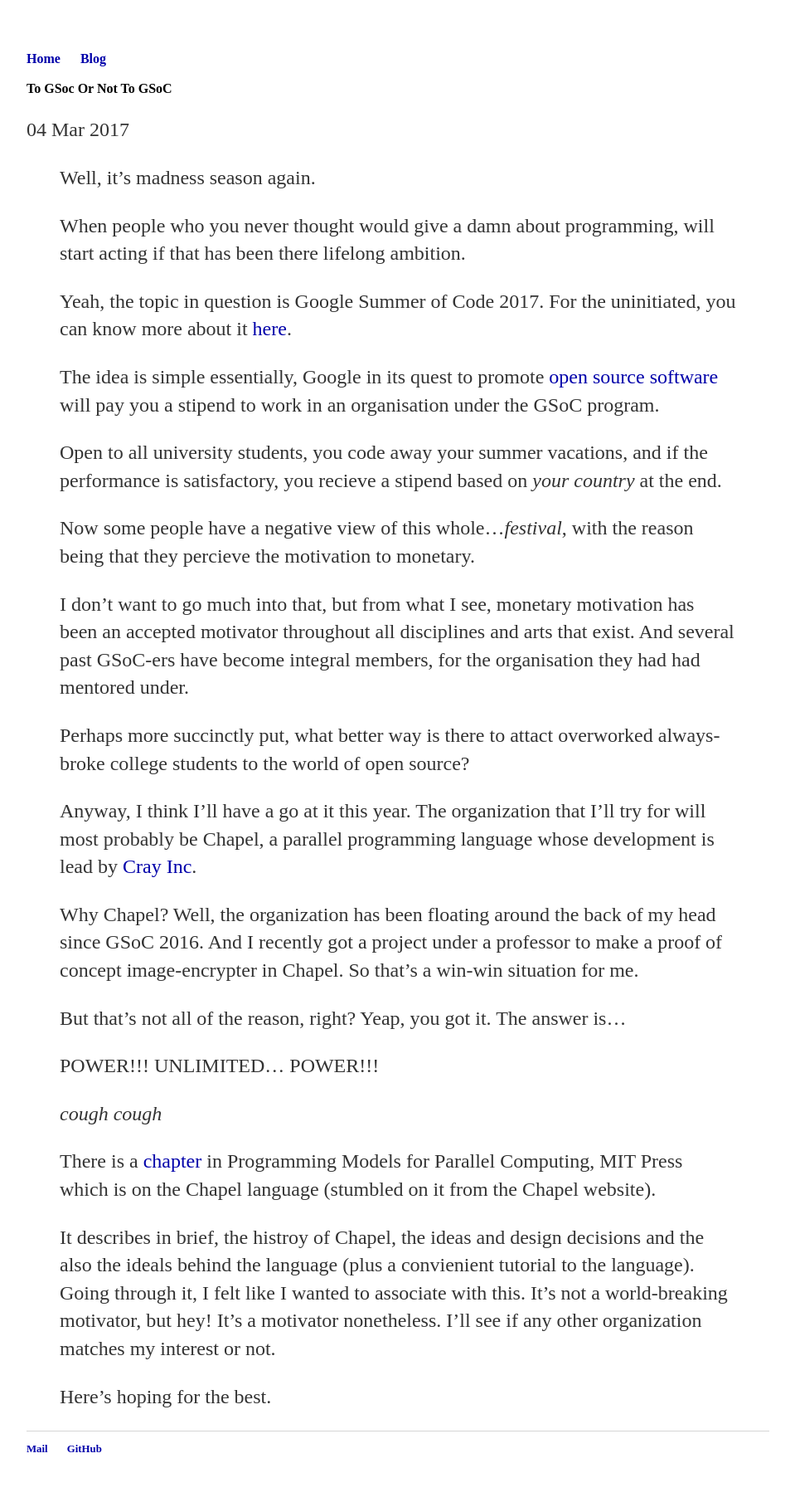
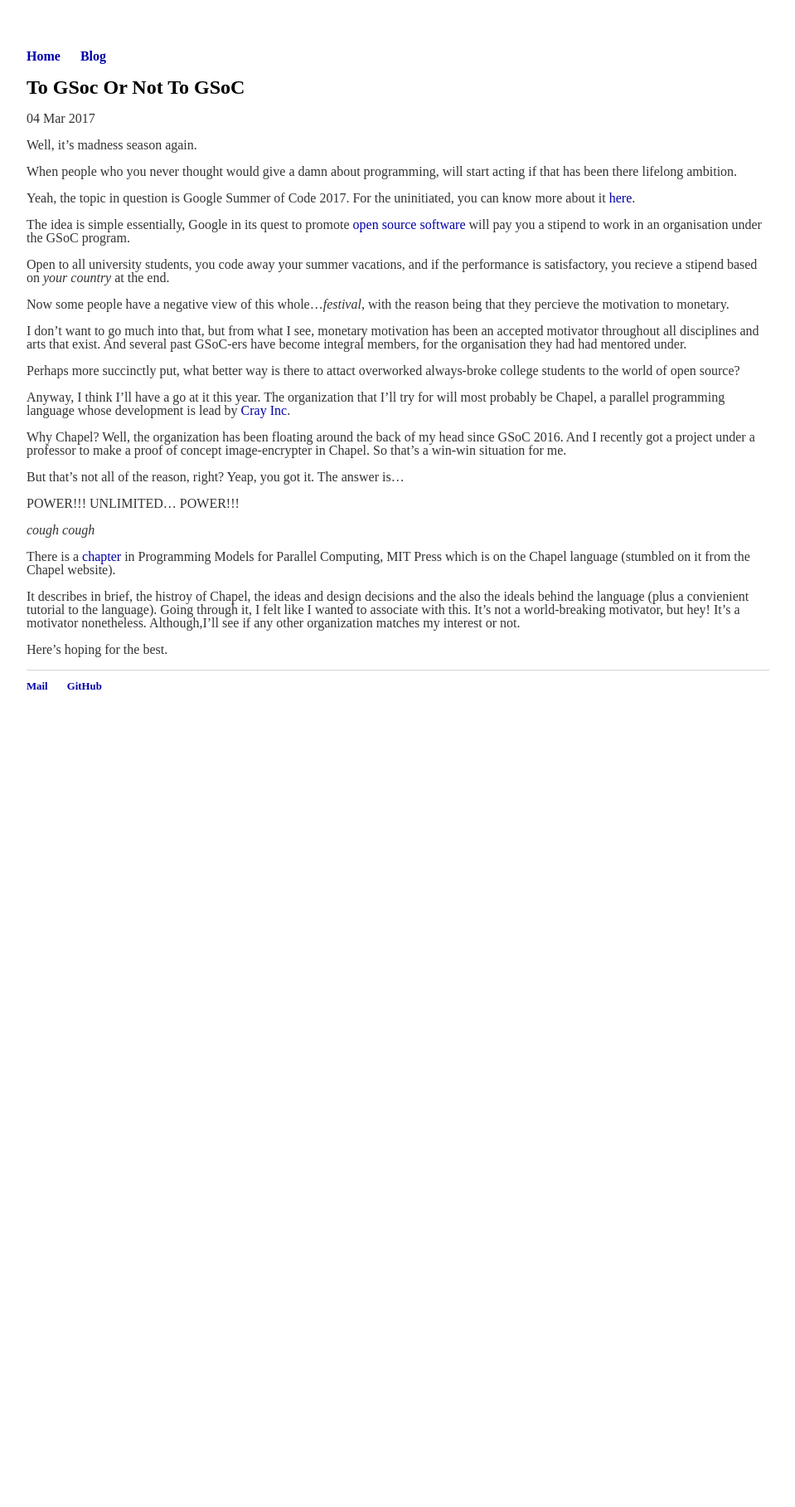
Before and after one commit to TestSubjector/testsubjector.github.io, a Jekyll site: the page built from _posts/2017-03-04-To-GSoc-Or-Not-To-GSoC.md, in a window 1280 px wide. Shown: the whole page at 83% size, without its empty margins (160-1119 px from the left). Built offline with Jekyll 4.4.1, drawn with Linux system fonts in a browser that asks for light colours; after the commit the page ends 900 px from its top, so only the background shows below that.

Commit message:
Slight fixes

```diff
--- a/_posts/2017-03-04-To-GSoc-Or-Not-To-GSoC.md
+++ b/_posts/2017-03-04-To-GSoc-Or-Not-To-GSoC.md
@@ -4,44 +4,44 @@
 date: 2017-03-04
 ---
 
-> Well, it's madness season again.
+Well, it's madness season again.
 
-> When people who you never thought would give a damn about programming, will start acting if that has been there lifelong ambition.
+When people who you never thought would give a damn about programming, will start acting if that has been there lifelong ambition.
 
 
-> Yeah, the topic in question is Google Summer of Code 2017.
-> For the uninitiated, you can know more about it [here](https://summerofcode.withgoogle.com/).
+Yeah, the topic in question is Google Summer of Code 2017.
+For the uninitiated, you can know more about it [here](https://summerofcode.withgoogle.com/).
 
-> The idea is simple essentially,
-> Google in its quest to promote [open source software](https://en.wikipedia.org/wiki/Open-source_software) will pay you a stipend to work in an organisation under the GSoC program.
+The idea is simple essentially,
+Google in its quest to promote [open source software](https://en.wikipedia.org/wiki/Open-source_software) will pay you a stipend to work in an organisation under the GSoC program.
 
-> Open to all university students, you code away your summer vacations, and if the performance is satisfactory, you recieve a stipend based on *your country* at the end.
+Open to all university students, you code away your summer vacations, and if the performance is satisfactory, you recieve a stipend based on *your country* at the end.
 
 
-> Now some people have a negative view of this whole...*festival*, with the reason being that they percieve the motivation to monetary.
+Now some people have a negative view of this whole...*festival*, with the reason being that they percieve the motivation to monetary.
 
-> I don't want to go much into that, but from what I see, monetary motivation has been an accepted motivator throughout all disciplines and arts that exist.
-> And several past GSoC-ers have become integral members, for the organisation they had had mentored under.
+I don't want to go much into that, but from what I see, monetary motivation has been an accepted motivator throughout all disciplines and arts that exist.
+And several past GSoC-ers have become integral members, for the organisation they had had mentored under.
 
-> Perhaps more succinctly put, what better way is there to attact overworked always-broke college students to the world of open source?
+Perhaps more succinctly put, what better way is there to attact overworked always-broke college students to the world of open source?
 
-> Anyway, I think I'll have a go at it this year.
-> The organization that I'll try for will most probably be Chapel, a parallel programming language whose development is lead by [Cray Inc](http://www.cray.com/).
+Anyway, I think I'll have a go at it this year.
+The organization that I'll try for will most probably be Chapel, a parallel programming language whose development is lead by [Cray Inc](http://www.cray.com/).
 
-> Why Chapel? Well, the organization has been floating around the back of my head since GSoC 2016. And I recently got a project under a professor to make a proof of concept image-encrypter in Chapel.
-> So that's a win-win situation for me.
+Why Chapel? Well, the organization has been floating around the back of my head since GSoC 2016. And I recently got a project under a professor to make a proof of concept image-encrypter in Chapel.
+So that's a win-win situation for me.
 
-> But that's not all of the reason, right?
-> Yeap, you got it. The answer is...
+But that's not all of the reason, right?
+Yeap, you got it. The answer is...
 
-> POWER!!! UNLIMITED... POWER!!!
+POWER!!! UNLIMITED... POWER!!!
 
-> *cough* *cough*
+*cough* *cough*
 
-> There is a [chapter](http://chapel.cray.com/publications/PMfPC-Chapel.pdf) in Programming Models for Parallel Computing, MIT Press which is on the Chapel language (stumbled on it from the Chapel website).
+There is a [chapter](http://chapel.cray.com/publications/PMfPC-Chapel.pdf) in Programming Models for Parallel Computing, MIT Press which is on the Chapel language (stumbled on it from the Chapel website).
 
-> It describes in brief, the histroy of Chapel, the ideas and design decisions and the also the ideals behind the language (plus a convienient tutorial to the language).
-> Going through it, I felt like I wanted to associate with this. It's not a world-breaking motivator, but hey! It's a motivator nonetheless.
-> I'll see if any other organization matches my interest or not.
+It describes in brief, the histroy of Chapel, the ideas and design decisions and the also the ideals behind the language (plus a convienient tutorial to the language).
+Going through it, I felt like I wanted to associate with this. It's not a world-breaking motivator, but hey! It's a motivator nonetheless.
+Although,I'll see if any other organization matches my interest or not.
 
-> Here's hoping for the best.
+Here's hoping for the best.
--- a/css/main.css
+++ b/css/main.css
@@ -3,9 +3,9 @@
 a { text-decoration: none; color: #00a; }
 a:hover { text-decoration: underline; }
 
-p, ul { font-size: 1.5em; line-height: 1.4em; color: #333; }
+p, ul { font-size: 100%; line-height: 1em; color: #333; }
 
-h1, h2, h3, h4 { font-size: 100%; font-family: 'Times New Roman', 'Helvetica', 'Arial', 'Sans-Serif'; }
+h1, h2, h3, h4 { font-size: 1.5em; font-family: 'Times New Roman', 'Helvetica', 'Arial', 'Sans-Serif'; }
 
 
 nav ul, footer ul { font-size: 1em; font-family: 'Times New Roman', 'Helvetica', 'Arial', 'Sans-Serif'; padding: 0px; list-style: none; font-weight: bold; }
```
